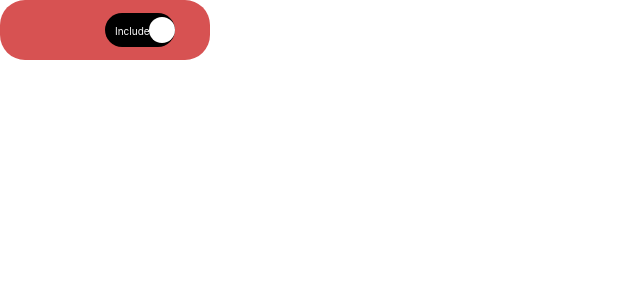
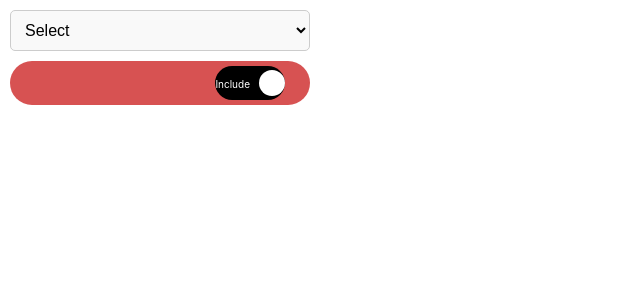
Before and after one commit to Danibenz17/toggleswitch, a React (Create React App) app: page / in a window 1280 px wide. Shown: the top 300 px of the page, without its empty margins (0-640 px from the left). Built offline with nearby package versions, Linux system fonts and the light colour scheme.

Commit message:
DropDown Created

```diff
--- a/src/App.tsx
+++ b/src/App.tsx
@@ -1,15 +1,12 @@
-import PillToggleSwitch from "./Pill";
 import "./ToggleSwitch.css";
-import "./Pill.css"
+import "./Pill.css";
+import "./Dropdown.css"
+import Dropdown from "./Dropdown";
 
 function App() {
-  const handleToggle = (isChecked: boolean) => {
-    console.log(`Toggle switch is ${isChecked ? "on" : "off"}`);
-  };
-
   return (
     <div>
-      <PillToggleSwitch />
+      <Dropdown />
     </div>
   );
 }
--- /dev/null
+++ b/src/Dropdown.css
@@ -0,0 +1,42 @@
+.dropdown-container {
+    display: flex;
+    flex-direction: column;
+    width: 300px;
+    padding: 10px;
+    background-color: #fff;
+  }
+
+  select {
+    width: 100%;
+    padding: 10px;
+    margin-bottom: 10px;
+    border: 1px solid #ccc;
+    border-radius: 5px;
+    background-color: #f9f9f9;
+    font-size: 16px;
+  }
+
+  .sub-options {
+    display: flex;
+    flex-direction: column;
+  }
+
+  .sub-option {
+    display: flex;
+    align-items: center;
+    margin-bottom: 5px;
+  }
+
+  input[type="checkbox"] {
+    margin-right: 10px;
+  }
+
+  label {
+    cursor: pointer;
+  }
+
+  .app-container {
+    display: flex;
+    flex-direction: column;
+    align-items: center;
+  }
--- a/src/Dropdown.tsx
+++ b/src/Dropdown.tsx
@@ -1,97 +1,94 @@
-import React, { useState, useContext } from "react";
-import ToggleSwitch from "./ToggleSwitch";
+import React, { useState } from 'react';
+import PillToggleSwitch from './Pill';
 
-interface DropdownProps {
-  data: {
+export type SubOption = {
+  id: number;
+  label: string;
+  selected: boolean;
+};
+
+type MainOption = {
   key: string;
   label: string;
-    options: { id: number | string; label: string }[];
-  }[];
-}
-
-const Dropdown: React.FC<DropdownProps> = ({ data }) => {
-  const [selectedMainOption, setSelectedMainOption] = useState<string | null>(
-    null
-  );
-  const [selectedSubOptions, setSelectedSubOptions] = useState<string[]>([]);
-  const [includeMode, setIncludeMode] = useState<boolean>(true);
-
-  const handleMainOptionSelect = (mainOption: string) => {
-    setSelectedMainOption(mainOption);
+  options: SubOption[];
 };
 
-  const handleSubOptionSelect = (subOption: string) => {
-    if (selectedSubOptions.includes(subOption)) {
-      setSelectedSubOptions(
-        selectedSubOptions.filter((option) => option !== subOption)
-      );
-    } else {
-      setSelectedSubOptions([...selectedSubOptions, subOption]);
-    }
+const sampleData: MainOption[] = [
+  {
+    key: 'option1',
+    label: 'Royal Enfield',
+    options: [
+      { id: 1, label: 'Interceptor 650', selected: false },
+      { id: 2, label: 'Classic 350', selected: false },
+      { id: 3, label: 'Himalayan', selected: false },
+    ],
+  },
+  {
+    key: 'option2',
+    label: 'Yamaha',
+    options: [
+      { id: 4, label: 'R15', selected: false },
+      { id: 5, label: 'MT150', selected: false },
+    ],
+  },
+  {
+    key: 'option3',
+    label: 'Honda',
+    options: [
+      { id: 6, label: 'Shine', selected: false },
+      { id: 7, label: 'Unicorn', selected: false },
+      { id: 8, label: 'Activa', selected: false },
+    ],
+  },
+];
+
+const Dropdown: React.FC = () => {
+  const [selectedMainOption, setSelectedMainOption] = useState<MainOption | null>(null);
+  const [subOptions, setSubOptions] = useState<SubOption[]>([]);
+
+  const handleMainOptionChange = (key: string) => {
+    const option = sampleData.find((option) => option.key === key);
+    setSelectedMainOption(option || null);
+    setSubOptions(option ? option.options : []);
   };
 
-  const toggleIncludeMode = () => {
-    setIncludeMode(!includeMode);
+  const handleSubOptionClick = (subOption: SubOption) => {
+    setSubOptions((prevSubOptions) =>
+      prevSubOptions.map((opt) =>
+        opt.id === subOption.id ? { ...opt, selected: !opt.selected } : opt
+      )
+    );
   };
 
   return (
-    <div>
+    <div className="dropdown-container">
       <select
-        value={selectedMainOption || ""}
-        onChange={(e) => handleMainOptionSelect(e.target.value)}
+        value={selectedMainOption ? selectedMainOption.key : ''}
+        onChange={(e) => handleMainOptionChange(e.target.value)}
       >
         <option value="">Select</option>
-        {data.map((mainOption) => (
-          <option key={mainOption.key} value={mainOption.key}>
-            {mainOption.label}
+        {sampleData.map((option) => (
+          <option key={option.key} value={option.key}>
+            {option.label}
           </option>
         ))}
       </select>
-
       {selectedMainOption && (
-        <div>
-          <div>
-            <label>
-              Main option:{" "}
-              {data.find((main) => main.key === selectedMainOption)?.label}
-            </label>
-          </div>
-          <div>
-            {data
-              .find((main) => main.key === selectedMainOption)
-              ?.options.map((subOption) => (
-                <div key={subOption.id}>
+        <div className="sub-options">
+          {subOptions.map((subOption) => (
+            <div key={subOption.id} className="sub-option">
               <input
                 type="checkbox"
-                    value={subOption.id}
-                    checked={selectedSubOptions.includes(
-                      subOption.id.toString()
-                    )}
-                    onChange={() =>
-                      handleSubOptionSelect(subOption.id.toString())
-                    }
+                id={`subOption-${subOption.id}`}
+                checked={subOption.selected}
+                onChange={() => handleSubOptionClick(subOption)}
               />
-                  {subOption.label}
+              <label htmlFor={`subOption-${subOption.id}`}>{subOption.label}</label>
             </div>
           ))}
         </div>
-        </div>
       )}
-
-      {selectedMainOption && selectedSubOptions.length > 0 && (
-        <div>
-          <div>
-            Filter Pill:{" "}
-            {data.find((main) => main.key === selectedMainOption)?.label}:{" "}
-            {selectedSubOptions.join(" or ")}{" "}
-            <ToggleSwitch
-              onToggle={toggleIncludeMode}
-              leftLabel={"Inclue"}
-              rightLabel={"Exclude"}
-            />
-          </div>
-        </div>
-      )}
+      <PillToggleSwitch selectedSubOptions={subOptions} />
     </div>
   );
 };
--- a/src/Pill.css
+++ b/src/Pill.css
@@ -1,11 +1,11 @@
 .pill {
-    width: 200px;
-    height: 50px;
+    min-width: 200px;
     border-radius: 25px;
     display: flex;
     align-items: center;
     padding: 5px;
     transition: background-color 0.3s;
+    position: relative;
   }
 
   .green {
@@ -17,3 +17,18 @@
     background-color: rgb(215, 82, 82);
     color: white;
   }
+
+  .pill-content {
+    display: flex;
+    align-items: center;
+  }
+
+  .selected-suboptions {
+    display: flex;
+    flex-wrap: wrap;
+  }
+
+  .selected-suboption {
+    margin-right: 10px;
+    white-space: nowrap;
+  }
--- a/src/Pill.tsx
+++ b/src/Pill.tsx
@@ -1,20 +1,40 @@
 import React, { useState } from "react";
 import ToggleSwitch from "./ToggleSwitch";
+import { SubOption } from "./Dropdown";
 
-const PillToggleSwitch = () => {
+interface PillToggleSwitchProps {
+  selectedSubOptions: SubOption[];
+}
+
+const PillToggleSwitch: React.FC<PillToggleSwitchProps> = ({ selectedSubOptions }) => {
   const [isOf, setIsOf] = useState(true);
   const handleToggle = (isChecked: boolean) => {
     setIsOf(isChecked);
   };
 
+  const pillSize = selectedSubOptions.filter((subOption) => subOption.selected).length;
+
+  const pillClassName = `pill ${isOf ? "red" : "green"} ${pillSize > 0 ? "with-sub-options" : ""}`;
+
   return (
-    <div className={`pill ${isOf ? "red" : "green"}`}>
+    <div className={pillClassName}>
       <ToggleSwitch
         leftLabel="Include"
         rightLabel="Exclude"
         onToggle={handleToggle}
         initialChecked={isOf}
       />
+      <div className="selected-suboptions">
+        <div className="selected-suboptions-row">
+          {selectedSubOptions
+            .filter((subOption) => subOption.selected)
+            .map((subOption) => (
+              <div key={subOption.id} className="selected-suboption">
+                {subOption.label}
+              </div>
+            ))}
+        </div>
+      </div>
     </div>
   );
 };
--- a/src/ToggleSwitch.css
+++ b/src/ToggleSwitch.css
@@ -2,7 +2,7 @@
   display: inline-block;
   position: relative;
   user-select: none;
-    left: 100px;
+  left: 200px;
 }
 
 .toggle-switch label {
@@ -39,7 +39,7 @@
 .toggle-switch .right-label {
   position: absolute;
   font-size: 10px;
-    left: 35px;
+  left: 70px;
   top: 12px;
   color: rgb(0, 0, 0);
   opacity: 1;
@@ -49,7 +49,7 @@
 .toggle-switch .left-label {
   position: absolute;
   font-size: 10px;
-    left: 10px;
+  left: 40px;
   top: 12px;
   color: rgb(255, 255, 255);
   opacity: 0;
@@ -64,11 +64,23 @@
   transform: translateX(40px);
 }
 
-  .toggle-switch input:checked ~ .right-label{
+.toggle-switch input:checked ~ .right-label {
   opacity: 0;
-
 }
 
 .toggle-switch input:checked ~ .left-label {
   opacity: 1;
 }
+.toggle-switch .slider {
+  margin-left: auto;
+}
+
+.toggle-switch .right-label {
+  left: auto;
+  right: 10px;
+}
+
+.toggle-switch .left-label {
+  left: auto;
+  right: 35px;
+}
```
Lines whose indentation alone changed are shown as unchanged.
